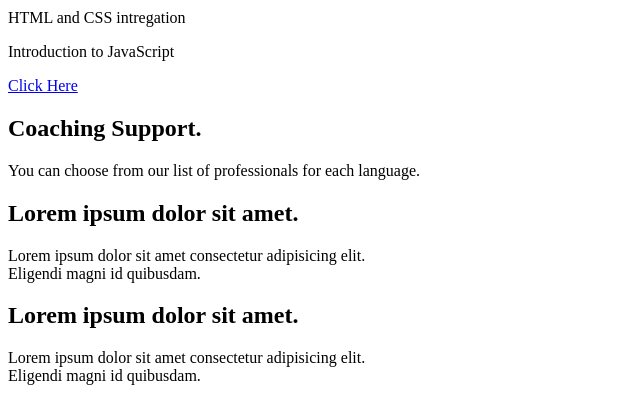
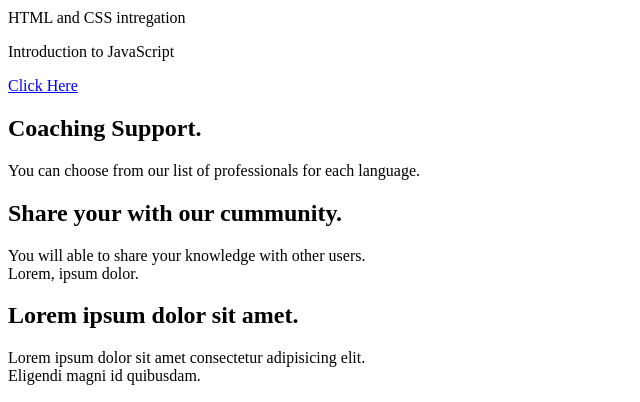
Before and after one commit to cynox01/symfony-exo2, a Symfony app: template templates/main/home.html.twig in a window 1280 px wide. Shown: the part 235-637 px from the top of the page, without its empty margins (0-640 px from the left). Run offline with Twig, Linux system fonts and the light colour scheme; the template is opened without the code that fills it, so the values that code supplies are empty; some libraries are stand-ins or nearby versions.

Commit message:
edition texte

```diff
--- a/assets/website/style/home.css
+++ b/assets/website/style/home.css
@@ -146,9 +146,9 @@
     height: 100vh;
     background-color: rgb(225, 225, 225);
 }
-.text-SectionIII{
-    float: right;
-}
+/* .text-SectionIII{ */
+
+/* } */
 .text-SectionIII h1{
     font-size: 3rem;
     font-family: 'Kanit', sans-serif;
--- a/templates/main/home.html.twig
+++ b/templates/main/home.html.twig
@@ -52,13 +52,14 @@
 				</section>
 
 				<section class="section-III">
+
+					<div class="img-sectionIII"></div>
 					<span class="text-SectionIII">
-						<h1>Lorem ipsum dolor sit amet.</h1>
-						<p>Lorem ipsum dolor sit amet consectetur adipisicing elit.
+						<h1>Share your with our cummunity.</h1>
+						<p>You will able to share your knowledge with other users.
 							<br>
-							Eligendi magni id quibusdam.</p>
+							Lorem, ipsum dolor.</p>
 					</span>
-					<div class="img-sectionIII"></div>
 
 				</section>
 
```
